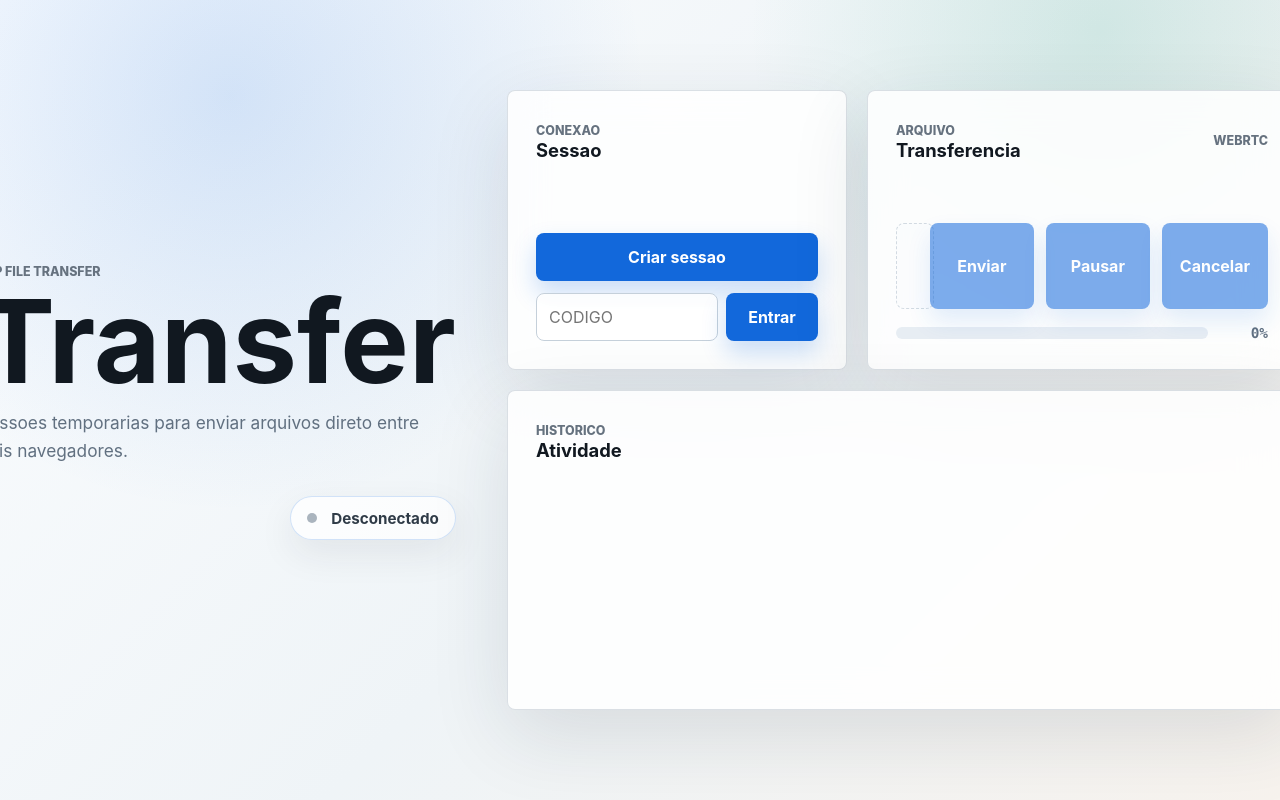
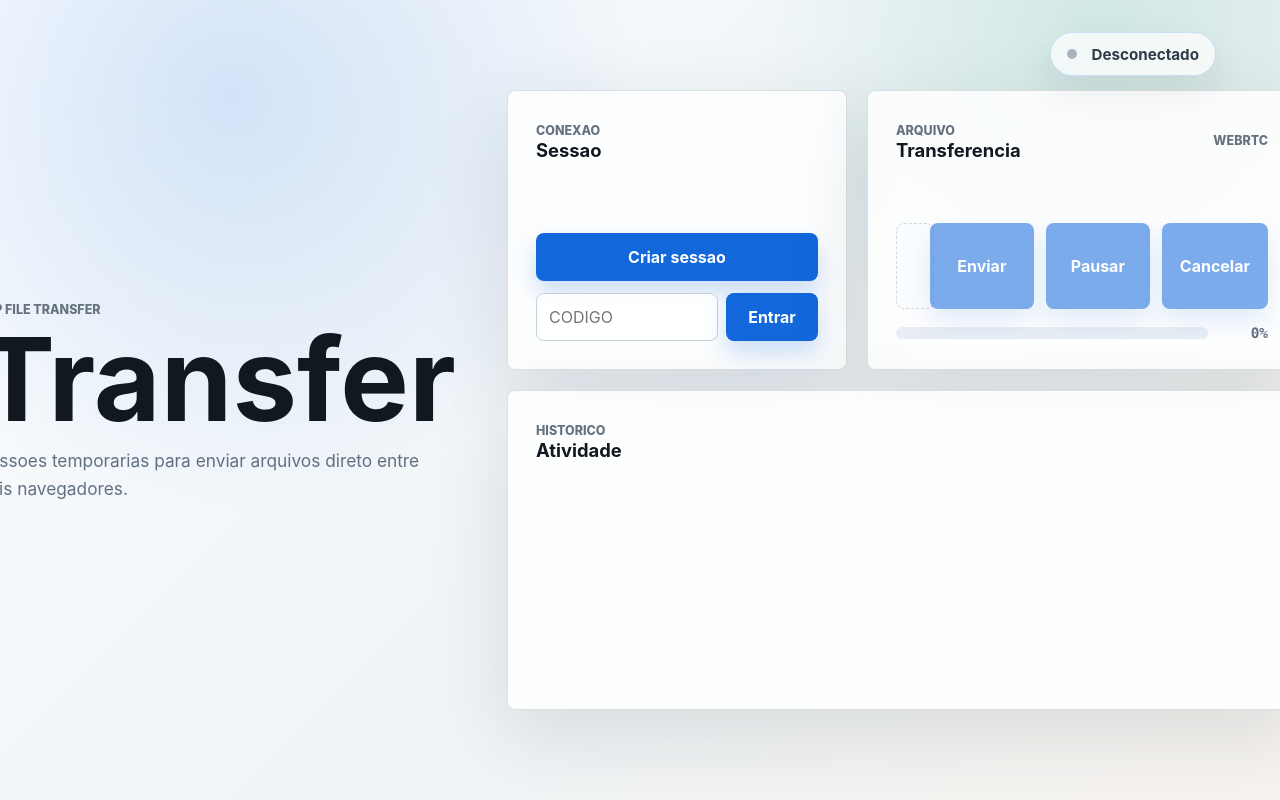
Before and after one commit to yngsxvxge/sockettransfrer, a website built with Vite: page frontend/index.html in a window 1280 px wide. Built offline with nearby package versions, Linux system fonts and the light colour scheme.

Commit message:
Position connection status on large screens

```diff
--- a/frontend/styles.css
+++ b/frontend/styles.css
@@ -388,6 +388,10 @@ progress::-webkit-progress-value {
   .connection-pill {
     width: fit-content;
     max-width: 420px;
+    position: fixed;
+    top: clamp(28px, 4vh, 56px);
+    right: clamp(48px, 5vw, 96px);
+    z-index: 10;
   }
 
   .workspace {
```
